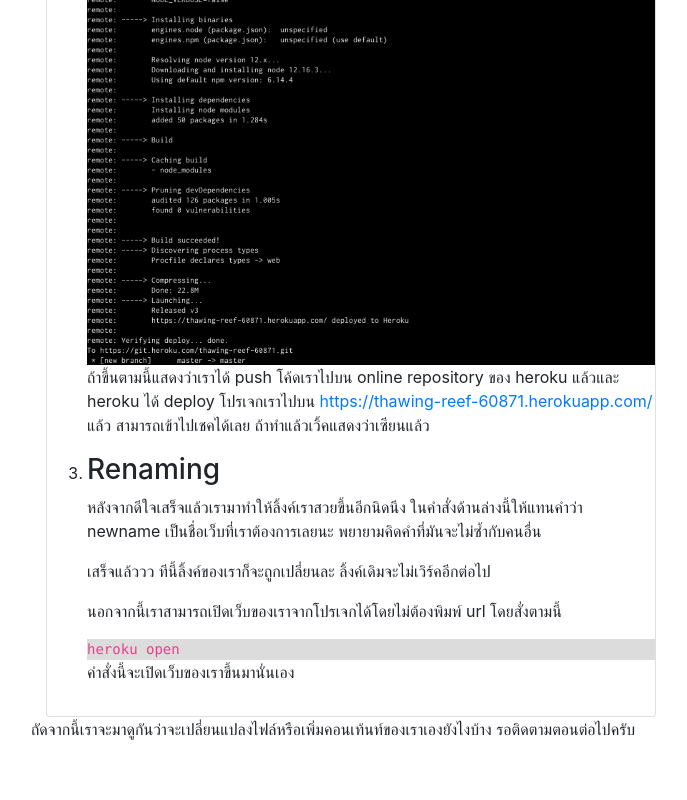
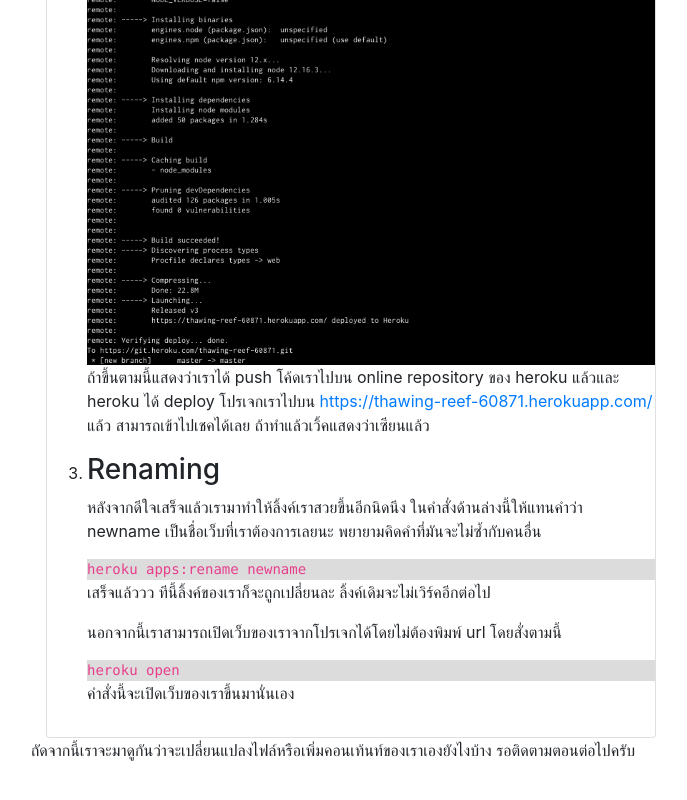
Before and after one commit to Chanokthorn/static-file-server-for-earnz, a website: page pages/index.html in a window 1280 px wide. Shown: the part 5306-6106 px from the top of the page, without its empty margins (289-976 px from the left). Drawn offline with nearby package versions, Linux system fonts and the light colour scheme; files that its build step writes are made by us from their sources; files whose address does not match are found by name.

Commit message:
adde heroku content

```diff
--- a/pages/index.html
+++ b/pages/index.html
@@ -190,6 +190,7 @@
             <li>
               <h3>Renaming</h3>
               <p>หลังจากดีใจเสร็จแล้วเรามาทำให้ลิ้งค์เราสวยขึ้นอีกนิดนึง ในคำสั่งด้านล่างนี้ให้แทนคำว่า newname เป็นชื่อเว็บที่เราต้องการเลยนะ พยายามคิดคำที่มันจะไม่ซ้ำกับคนอื่น</p>
+              <code>heroku apps:rename newname</code>
               <p>เสร็จแล้ววว ทีนี้ลิ้งค์ของเราก็จะถูกเปลี่ยนละ ลิ้งค์เดิมจะไม่เวิร์คอีกต่อไป</p>
               <p>นอกจากนี้เราสามารถเปิดเว็บของเราจากโปรเจกได้โดยไม่ต้องพิมพ์ url โดยสั่งตามนี้</p>
               <code>heroku open</code>
```
